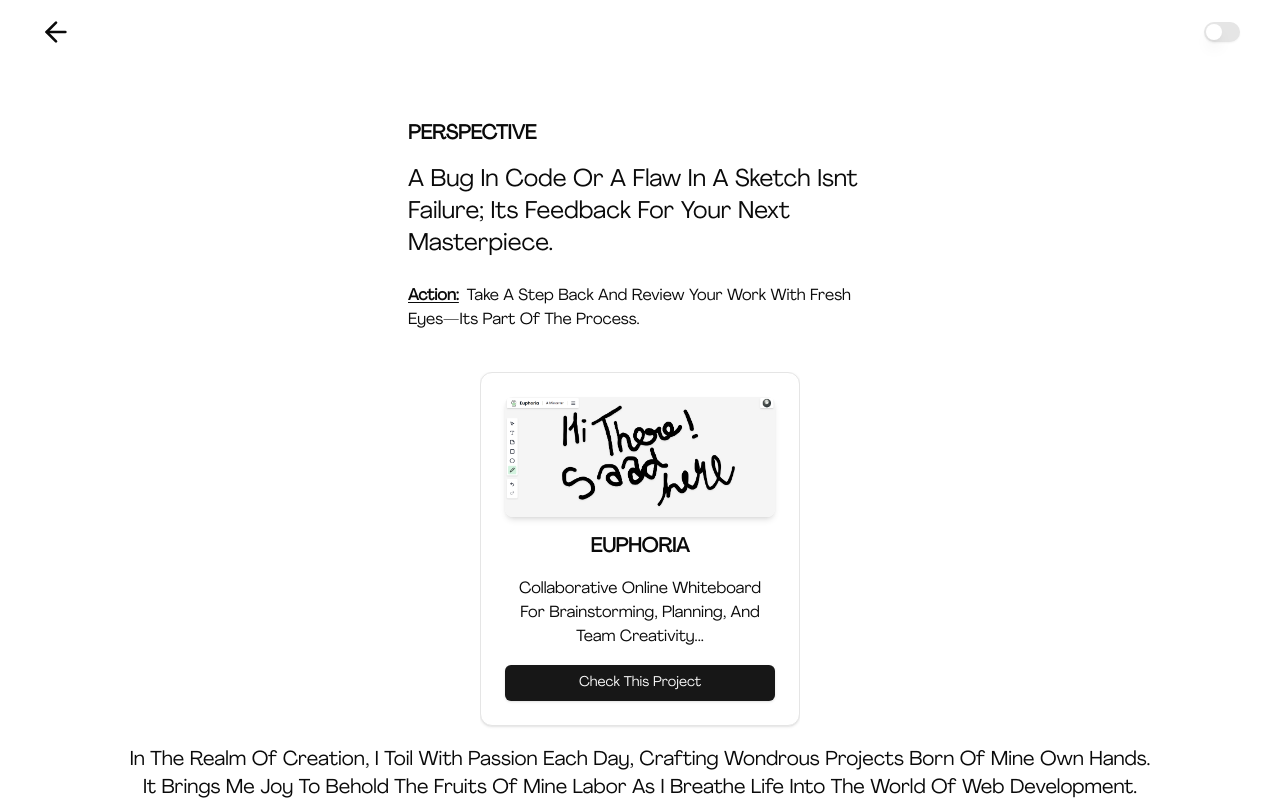
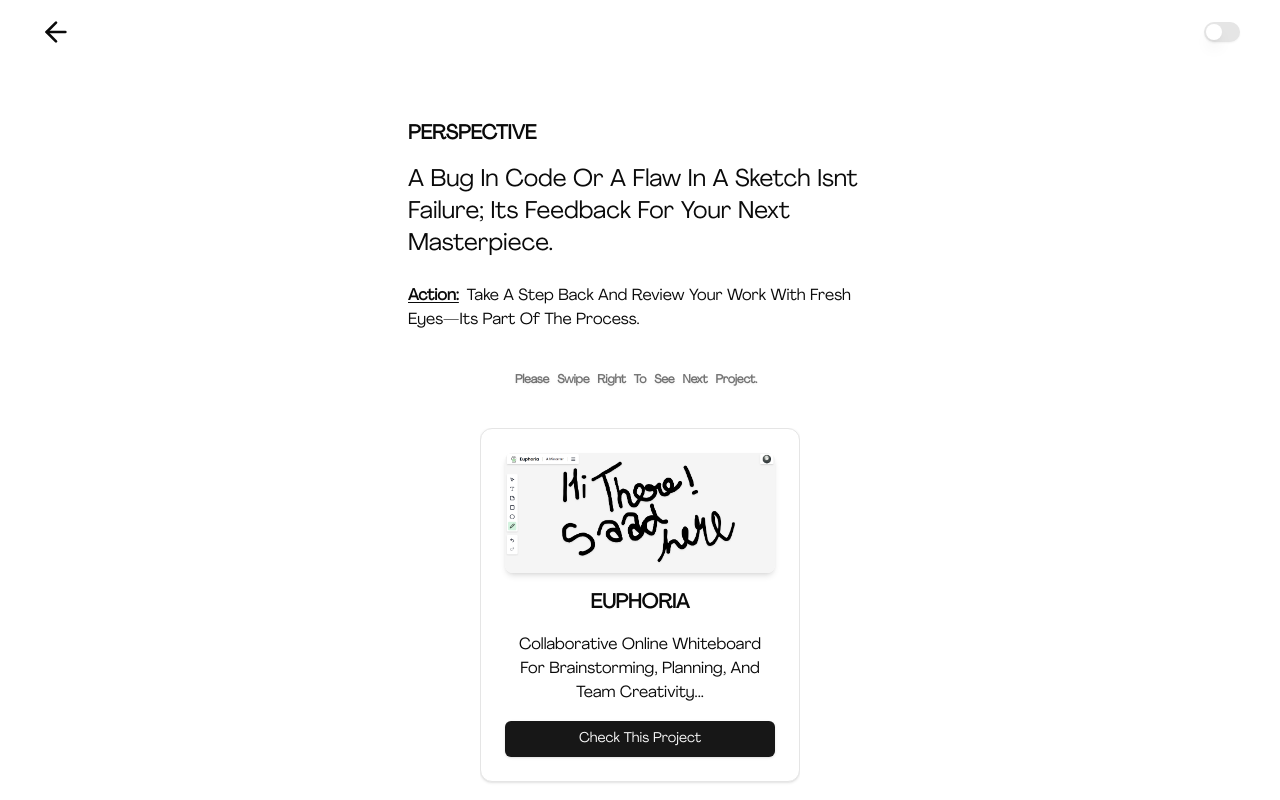
Before and after one commit to saadtresayyed10/minimal-portfolio, a Next.js app: page /projects in a window 1280 px wide. Shown: the top 800 px of the page. Built offline with nearby package versions, Linux system fonts and the light colour scheme.

Commit message:
Adding animations

```diff
--- a/app/(education)/education/_components/ContentCard.tsx
+++ b/app/(education)/education/_components/ContentCard.tsx
@@ -19,7 +19,7 @@ export function ContentCard({
   univ,
 }: ContentCardProps) {
   return (
-    <div className="max-w-xs w-full group/card font-agrandir">
+    <div className="max-w-xs w-full group/card font-agrandir border-2 border-black rounded-md">
       <div
         className={cn(
           " cursor-pointer overflow-hidden relative card h-96 rounded-md shadow-xl  max-w-sm mx-auto backgroundImage flex flex-col justify-between p-4",
--- a/app/(home)/page.tsx
+++ b/app/(home)/page.tsx
@@ -2,7 +2,7 @@ import BodyLinks from "./_components/BodyLinks";
 
 const HomePage = () => {
   return (
-    <div className="flex justify-center items-center flex-col lg:h-[75vh] h-[68vh] w-full">
+    <div className="flex justify-center items-center flex-col lg:h-[78vh] h-[72vh] w-full">
       <BodyLinks />
     </div>
   );
--- a/app/(projects)/projects/_components/Quotes.tsx
+++ b/app/(projects)/projects/_components/Quotes.tsx
@@ -121,7 +121,7 @@ const DailyMotivation = () => {
         {motivation.action}
       </p>
       <WordPullUp
-        className="mt-10 capitalize block lg:hidden text-xs text-muted-foreground"
+        className="mt-10 capitalize block text-xs text-muted-foreground"
         words="Please swipe right to see next project."
       />
     </div>
```
